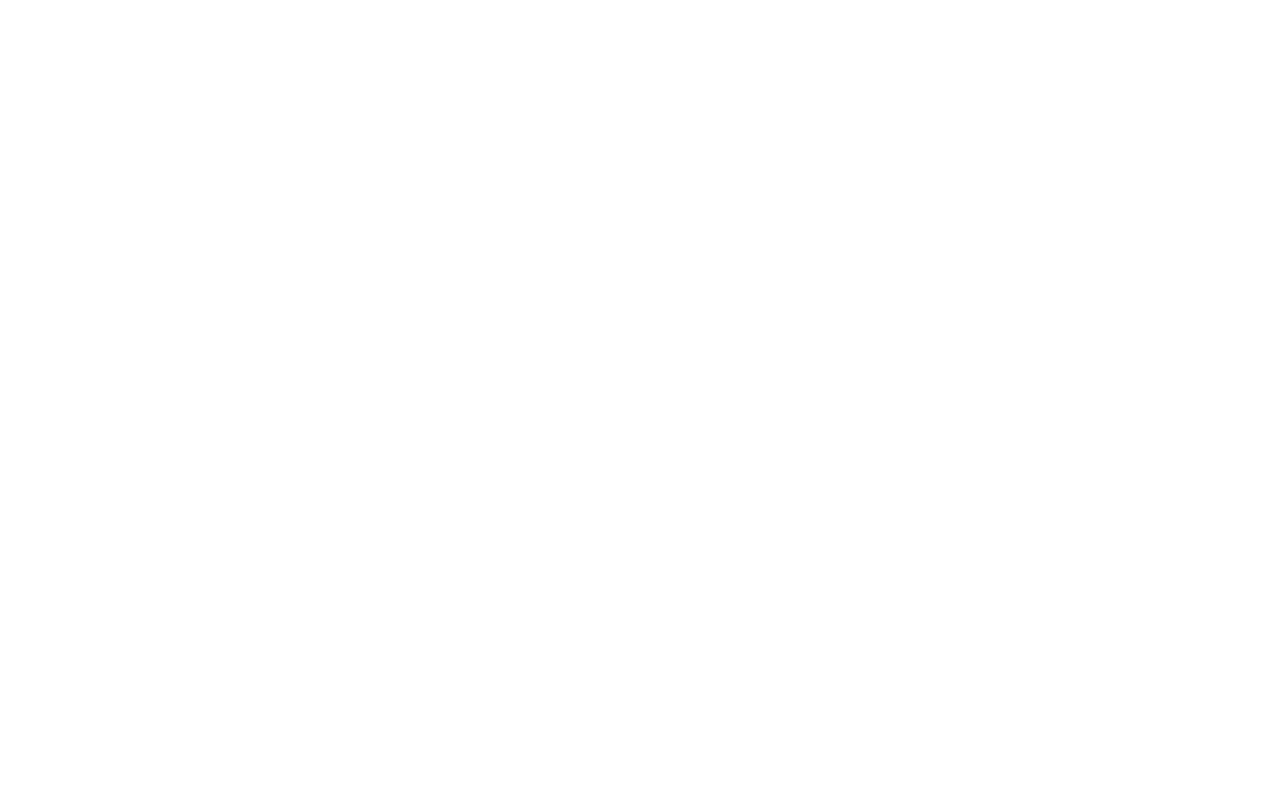
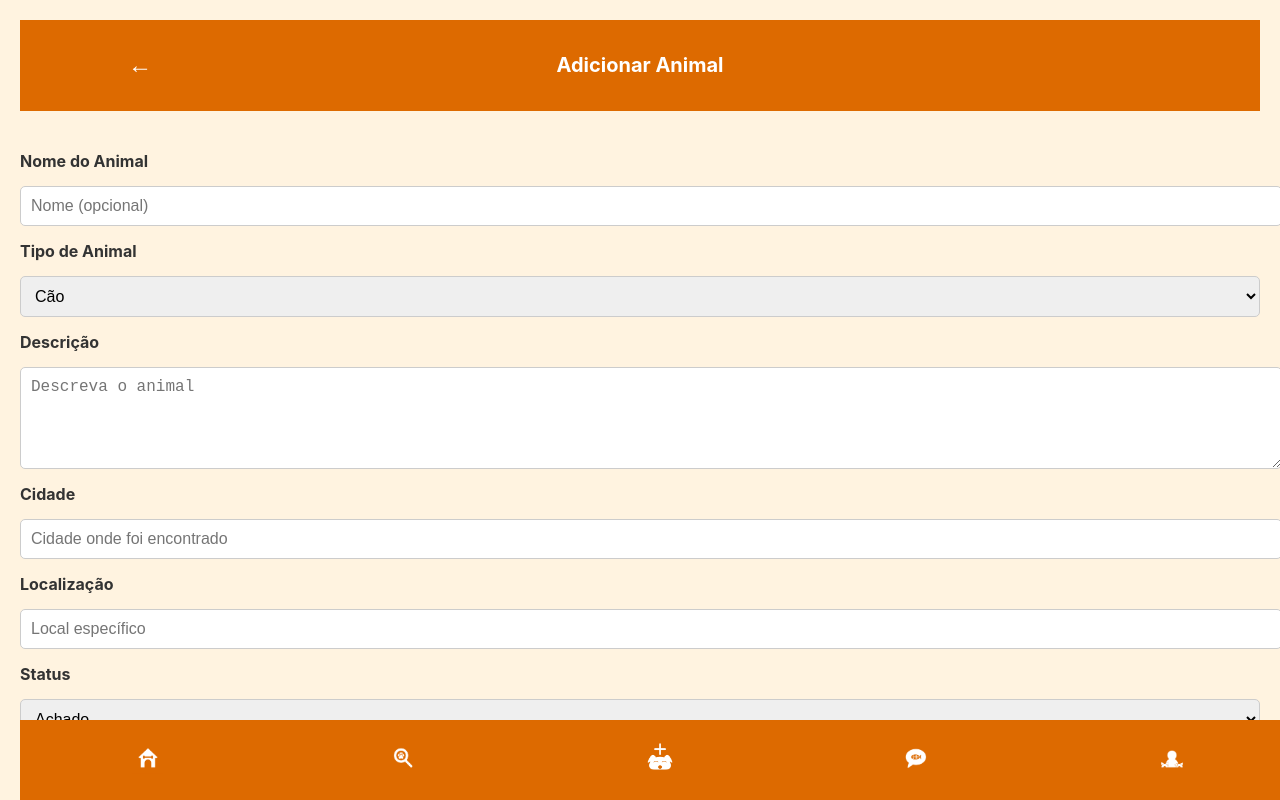
Before and after one commit to harukusuo/phr, a React (Create React App) app: page /phr/AddAnimal in a window 1280 px wide. Before the commit this address had no page. Built offline with nearby package versions, Linux system fonts and the light colour scheme.

Commit message:
Atualização 10/10 às 14:44

```diff
--- a/src/App.js
+++ b/src/App.js
@@ -11,6 +11,7 @@
 import Pets from './components/Pets';
 import Perdidos from './components/Perdidos';
 import Achados from './components/Achados';
+import AddAnimal from './components/AddAnimal';
 
 function App() {
   return (
@@ -24,6 +25,7 @@
           <Route path="/pets" element={<Pets />} />
           <Route path="/perdidos" element={<Perdidos />} />
           <Route path="/achados" element={<Achados />} />
+          <Route path="/AddAnimal" element={<AddAnimal />} />
           <Route path="/chats" element={<Chats />} />
           <Route path="/chat" element={<Chat />} />
           <Route path="/cadastro" element={<Cadastro />} />
--- /dev/null
+++ b/src/components/AddAnimal.js
@@ -0,0 +1,112 @@
+import React, { useState } from 'react';
+import { useNavigate } from 'react-router-dom';
+import '../styles/AddAnimal.css';
+import Header from './Header';
+import BottomBar from './BottomBar';
+import fakeUser from '../mock/user.json';
+
+const AddAnimal = () => {
+  const navigate = useNavigate();
+  const [user] = useState(fakeUser);
+
+  const [animalData, setAnimalData] = useState({
+    name: '',
+    type: 'cão',
+    descricao: '',
+    city: '',
+    local: '',
+    status: 'Achado',
+  });
+
+  const handleInputChange = (e) => {
+    const { name, value } = e.target;
+    setAnimalData({ ...animalData, [name]: value });
+  };
+
+  const handleSubmit = (e) => {
+    e.preventDefault();
+    console.log('Dados do animal:', animalData);
+    if (animalData.status === 'Achado') {
+      navigate(`/Achados`);
+    } else {
+      navigate(`/Perdidos`);
+    }
+  };
+
+  return (
+    <div className="add-animal-container">
+      <Header text="Adicionar Animal" hasBackButton={true} />
+
+      <div className="content">
+        <form onSubmit={handleSubmit} className="add-animal-form">
+          <label htmlFor="name">Nome do Animal</label>
+          <input
+            type="text"
+            id="name"
+            name="name"
+            value={animalData.name}
+            onChange={handleInputChange}
+            placeholder="Nome (opcional)"
+          />
+
+          <label htmlFor="type">Tipo de Animal</label>
+          <select
+            id="type"
+            name="type"
+            value={animalData.type}
+            onChange={handleInputChange}
+          >
+            <option value="cão">Cão</option>
+            <option value="gato">Gato</option>
+          </select>
+
+          <label htmlFor="descricao">Descrição</label>
+          <textarea
+            id="descricao"
+            name="descricao"
+            value={animalData.descricao}
+            onChange={handleInputChange}
+            placeholder="Descreva o animal"
+          />
+
+          <label htmlFor="city">Cidade</label>
+          <input
+            type="text"
+            id="city"
+            name="city"
+            value={animalData.city}
+            onChange={handleInputChange}
+            placeholder="Cidade onde foi encontrado"
+          />
+
+          <label htmlFor="local">Localização</label>
+          <input
+            type="text"
+            id="local"
+            name="local"
+            value={animalData.local}
+            onChange={handleInputChange}
+            placeholder="Local específico"
+          />
+
+          <label htmlFor="status">Status</label>
+          <select
+            id="status"
+            name="status"
+            value={animalData.status}
+            onChange={handleInputChange}
+          >
+            <option value="Achado">Achado</option>
+            <option value="Perdido">Perdido</option>
+          </select>
+
+          <button type="submit" className="submit-button">Salvar Animal</button>
+        </form>
+      </div>
+
+      <BottomBar user={user} />
+    </div>
+  );
+};
+
+export default AddAnimal;
--- a/src/components/Pets.js
+++ b/src/components/Pets.js
@@ -5,12 +5,11 @@
 import Header from './Header';
 import missingIcon from '../assets/perdido.png';
 import foundIcon from '../assets/achado.png';
-import fakeUser from '../mock/user.json'
+import addIcon from '../assets/add.png';
+import fakeUser from '../mock/user.json';
 
 const Pets = () => {
-
   const navigate = useNavigate();
-
   const [user, setUser] = useState(fakeUser);
 
   const handleMissingClick = () => {
@@ -21,37 +20,41 @@
     navigate(`/Achados`);
   };
 
+  const handleAddAnimalClick = () => {
+    navigate(`/AddAnimal`);
+  };
+
   return (
     <div className="pets-container">
       <Header text="Pets" hasBackButton={false} />
 
-
-
       <div className="content">
         <div className="buttons-pets">
+
+          <div
+            className={`petspage-found-button`}
+            onClick={handleFoundClick}
+          >
+            <img src={foundIcon} alt="Achados" />
+          </div>
+
           <div
             className={`petspage-missing-button`}
-                onClick={() => {
-                    handleMissingClick();
-                }}
+            onClick={handleMissingClick}
           >
             <img src={missingIcon} alt="Perdidos" />
           </div>
 
-            <div
-                className={`petspage-found-button`}
-                onClick={() => {
-                    handleFoundClick();
-                }}
-            >
-              <img src={foundIcon} alt="Achados" />
         </div>
+
+        <div className="add-animal-button" onClick={handleAddAnimalClick}>
+          <img src={addIcon} alt="Adicionar Animal" />
         </div>
       </div>
 
-        <BottomBar user={user}/>
+      <BottomBar user={user} />
     </div>
   );
-  }
+};
 
 export default Pets;
--- a/src/mock/found.json
+++ b/src/mock/found.json
@@ -3,10 +3,10 @@
         "id": 1,
         "name": "Toby",
         "type": "cão",
-        "animalPicture": "https://dog.ceo/api/breeds/image/random",
+        "animalPicture": "https://cataas.com/cat?width=300&height=300",
         "ownerName": "Eduardo",
         "ownerSobrenome": "Matos",
-        "descricao": "Cachorro pequeno de raça pug, desapareceu durante um passeio na praça.",
+        "descricao": "Cachorro pequeno de raça pug encontrado próximo ao lago, estava vagando sozinho.",
         "city": "Porto Alegre",
         "local": "Parque Farroupilha, próximo ao lago."
     },
@@ -17,29 +17,29 @@
         "animalPicture": "https://cataas.com/cat?width=300&height=300",
         "ownerName": "Gabriela",
         "ownerSobrenome": "Duarte",
-        "descricao": "Gata tricolor, muito brincalhona, desapareceu pela manhã.",
+        "descricao": "Gata tricolor encontrada perto de uma padaria, parecia estar perdida.",
         "city": "São Leopoldo",
         "local": "Bairro Scharlau, perto da padaria."
     },
     {
         "id": 3,
-        "name": "Bento",
+        "name": null,
         "type": "cão",
-        "animalPicture": "https://dog.ceo/api/breeds/image/random",
-        "ownerName": "Fernanda",
-        "ownerSobrenome": "Silveira",
-        "descricao": "Cachorro de porte grande, muito amigável, saiu correndo atrás de outro cachorro.",
+        "animalPicture": "https://cataas.com/cat?width=300&height=300",
+        "ownerName": null,
+        "ownerSobrenome": null,
+        "descricao": "Cachorro encontrado vagando pelo bairro, de porte médio e dócil.",
         "city": "Canoas",
         "local": "Bairro Rio Branco, perto do supermercado."
     },
     {
         "id": 4,
-        "name": "Juju",
+        "name": null,
         "type": "gato",
         "animalPicture": "https://cataas.com/cat?width=300&height=300",
-        "ownerName": "Rafaela",
-        "ownerSobrenome": "Lopes",
-        "descricao": "Gata preta com uma mancha branca no peito. Desapareceu durante a madrugada.",
+        "ownerName": null,
+        "ownerSobrenome": null,
+        "descricao": "Gato encontrado na madrugada, parecia estar assustado e sem dono.",
         "city": "Gravataí",
         "local": "Bairro Morada do Vale, próximo à escola."
     },
@@ -47,21 +47,21 @@
         "id": 5,
         "name": "Fred",
         "type": "cão",
-        "animalPicture": "https://dog.ceo/api/breeds/image/random",
+        "animalPicture": "https://cataas.com/cat?width=300&height=300",
         "ownerName": "Lucas",
         "ownerSobrenome": "Vieira",
-        "descricao": "Cachorro de porte médio com pelagem marrom. Fugiu do quintal enquanto os portões estavam abertos.",
+        "descricao": "Cachorro de porte médio com pelagem marrom encontrado próximo a uma praça.",
         "city": "Guaíba",
         "local": "Bairro Santa Rita, próximo à praça."
     },
     {
         "id": 6,
-        "name": "Mel",
-        "type": "gato",
+        "name": null,
+        "type": "cão",
         "animalPicture": "https://cataas.com/cat?width=300&height=300",
-        "ownerName": "Juliana",
-        "ownerSobrenome": "Cardoso",
-        "descricao": "Gata siamesa com olhos azuis. Saiu para passear e não voltou.",
+        "ownerName": null,
+        "ownerSobrenome": null,
+        "descricao": "Cachorro de porte grande encontrado vagando pelo bairro.",
         "city": "Viamão",
         "local": "Bairro Tarumã, perto da farmácia."
     },
@@ -69,21 +69,21 @@
         "id": 7,
         "name": "Bolota",
         "type": "cão",
-        "animalPicture": "https://dog.ceo/api/breeds/image/random",
+        "animalPicture": "https://cataas.com/cat?width=300&height=300",
         "ownerName": "Miguel",
         "ownerSobrenome": "Ferreira",
-        "descricao": "Cachorro peludo, brincalhão, desapareceu enquanto estava no quintal.",
+        "descricao": "Cachorro peludo encontrado no quintal de uma casa, parecia estar perdido.",
         "city": "Alvorada",
         "local": "Bairro Americana, perto da praça."
     },
     {
         "id": 8,
-        "name": "Lola",
+        "name": null,
         "type": "gato",
         "animalPicture": "https://cataas.com/cat?width=300&height=300",
-        "ownerName": "Patrícia",
-        "ownerSobrenome": "Rocha",
-        "descricao": "Gata de pelagem marrom com manchas brancas. Fugiu pela janela pela manhã.",
+        "ownerName": null,
+        "ownerSobrenome": null,
+        "descricao": "Gato encontrado perto do hospital, estava sem coleira e parecia estar perdido.",
         "city": "Sapucaia do Sul",
         "local": "Bairro Vargas, próximo ao hospital."
     }
--- /dev/null
+++ b/src/styles/AddAnimal.css
@@ -0,0 +1,45 @@
+.add-animal-container {
+    padding: 20px;
+    background-color: #FFF3E0;
+  }
+
+  .add-animal-form {
+    display: flex;
+    flex-direction: column;
+    gap: 15px;
+  }
+
+  .add-animal-form label {
+    font-weight: bold;
+    color: #333;
+  }
+
+  .add-animal-form input,
+  .add-animal-form select,
+  .add-animal-form textarea {
+    padding: 10px;
+    border-radius: 5px;
+    border: 1px solid #ccc;
+    font-size: 16px;
+    width: 100%;
+  }
+
+  .add-animal-form textarea {
+    resize: vertical;
+    min-height: 80px;
+  }
+
+  .submit-button {
+    padding: 10px 20px;
+    background-color: #DD6A00;
+    color: white;
+    border: none;
+    border-radius: 5px;
+    cursor: pointer;
+    font-size: 16px;
+    transition: background-color 0.3s;
+  }
+
+  .submit-button:hover {
+    background-color: #C25B00;
+  }
--- a/src/styles/Pets.css
+++ b/src/styles/Pets.css
@@ -1,19 +1,28 @@
-button{
+button {
     height: 200px;
     width: 200px;
-}
+  }
 
-.petspage-missing-button img{
+  .petspage-missing-button img,
+  .petspage-found-button img {
     height: 200px;
     width: 200px;
-}
+  }
 
-.petspage-found-button img{
-    height: 200px;
-    width: 200px;
-}
-
-.buttons-pets{
+  .buttons-pets {
     display: flex;
     flex-direction: row;
-}
+  }
+
+  .add-animal-button {
+    margin-top: 20px;
+    display: flex;
+    justify-content: center;
+    align-items: center;
+    cursor: pointer;
+  }
+
+  .add-animal-button img {
+    height: 60px;
+    width: 60px;
+  }
```
Also changed, not shown: src/assets/add.png (added). Lines whose indentation alone changed are shown as unchanged.
